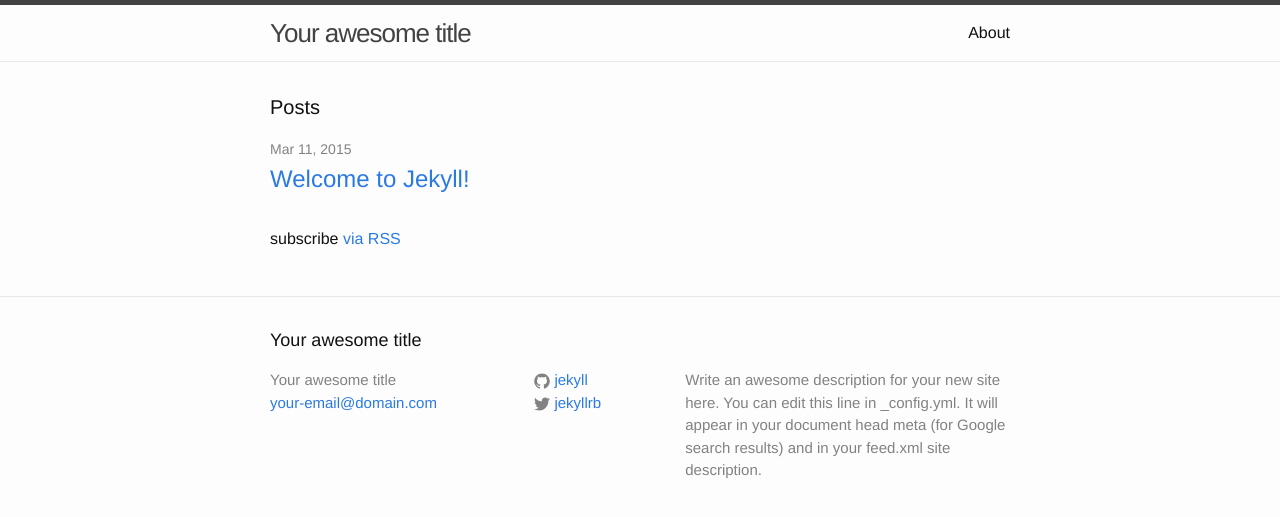
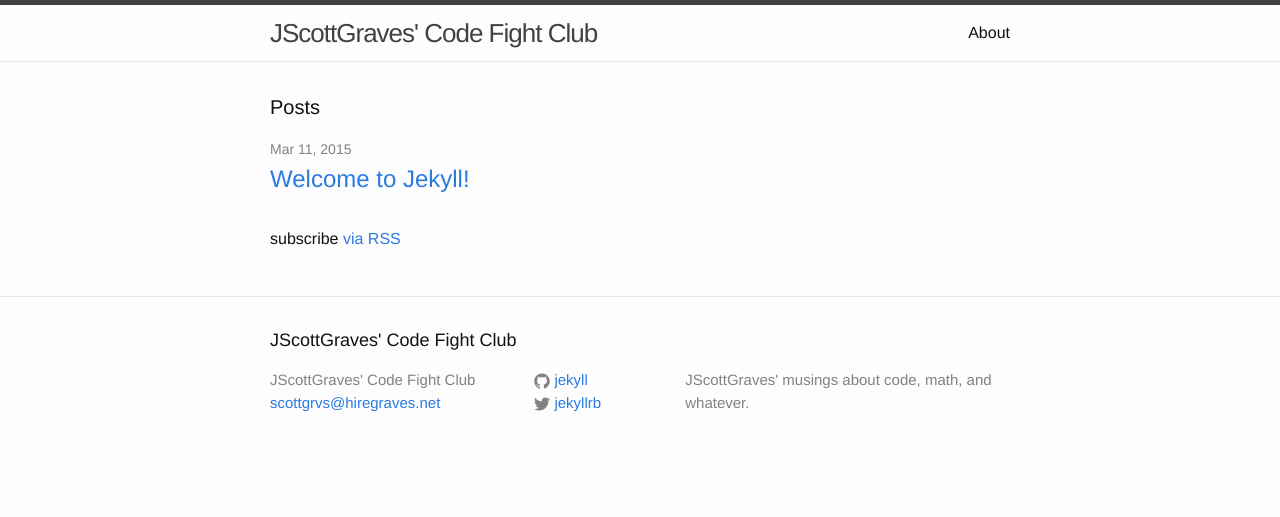
Before and after one commit to JScottGraves/JScottGraves.github.io, a Jekyll site: the page built from index.html, in a window 1280 px wide. Shown: the top 517 px of the page. Built offline with Jekyll 4.4.1, drawn with Linux system fonts in a browser that asks for light colours.

Commit message:
Added description etc.

```diff
--- a/_config.yml
+++ b/_config.yml
@@ -1,10 +1,8 @@
 # Site settings
-title: Your awesome title
-email: your-email@domain.com
+title: JScottGraves' Code Fight Club
+email: scottgrvs@hiregraves.net
 description: > # this means to ignore newlines until "baseurl:"
-  Write an awesome description for your new site here. You can edit this
-  line in _config.yml. It will appear in your document head meta (for
-  Google search results) and in your feed.xml site description.
+  JScottGraves' musings about code, math, and whatever.
 baseurl: "" # the subpath of your site, e.g. /blog/
 url: "http://yourdomain.com" # the base hostname & protocol for your site
 twitter_username: jekyllrb
```
